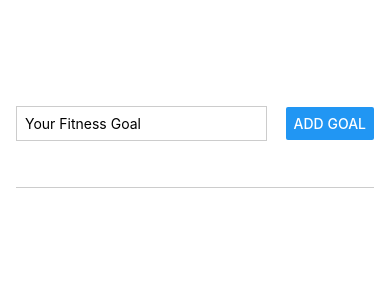
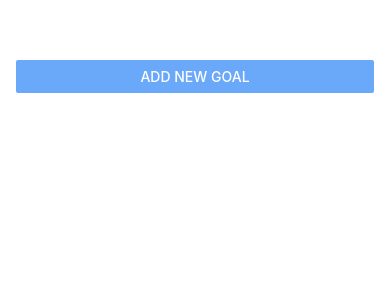
Before and after one commit to dannguyen9219/RNCourse, a React Native app: screen / in a window 390 px wide. Shown: the top 300 px of the page. Built offline with nearby package versions, Linux system fonts and the light colour scheme.

Commit message:
modal to add goal

```diff
--- a/App.jsx
+++ b/App.jsx
@@ -1,5 +1,5 @@
 import React, { useState } from 'react'
-import { StyleSheet, View, FlatList } from 'react-native'
+import { StyleSheet, View, FlatList, Button } from 'react-native'
 
 
 // Application Screen || Define Imports
@@ -13,7 +13,12 @@
 // =================================================================================================
 // =================================================================================================
 export default function App() {
+  const [modalIsVisible, setModalIsVisible] = useState(false)
   const [goals, setGoals] = useState([])
+
+  const startAddGoalHandler = () => {
+    setModalIsVisible(true)
+  }
 
   const addGoalHandler = (enteredGoal) => {
     setGoals(currentGoals => [
@@ -30,7 +35,12 @@
 
   return (
     <View style={styles.appContainer}>
-      <GoalInput onAddGoal={addGoalHandler} />
+      <Button
+        title="Add New Goal"
+        color="#6aa8f9"
+        onPress={startAddGoalHandler}
+      />
+      <GoalInput visible={modalIsVisible} onAddGoal={addGoalHandler} />
       <View style={styles.goalsContainer}>
         <FlatList
           data={goals}
--- a/components/goal-input.jsx
+++ b/components/goal-input.jsx
@@ -1,5 +1,5 @@
 import React, { useState } from "react"
-import { View, TextInput, Button, StyleSheet } from "react-native"
+import { View, TextInput, Button, StyleSheet, Modal } from "react-native"
 
 
 // Application Screen || Define Exports
@@ -18,6 +18,7 @@
   }
 
   return (
+    <Modal visible={props.visible} animationType="slide">
       <View style={styles.inputContainer}>
         <TextInput
           style={styles.textInput}
@@ -30,6 +31,7 @@
           onPress={addGoalHandler}
         />
       </View>
+    </Modal>
   )
 }
 
```
Lines whose indentation alone changed are shown as unchanged.
